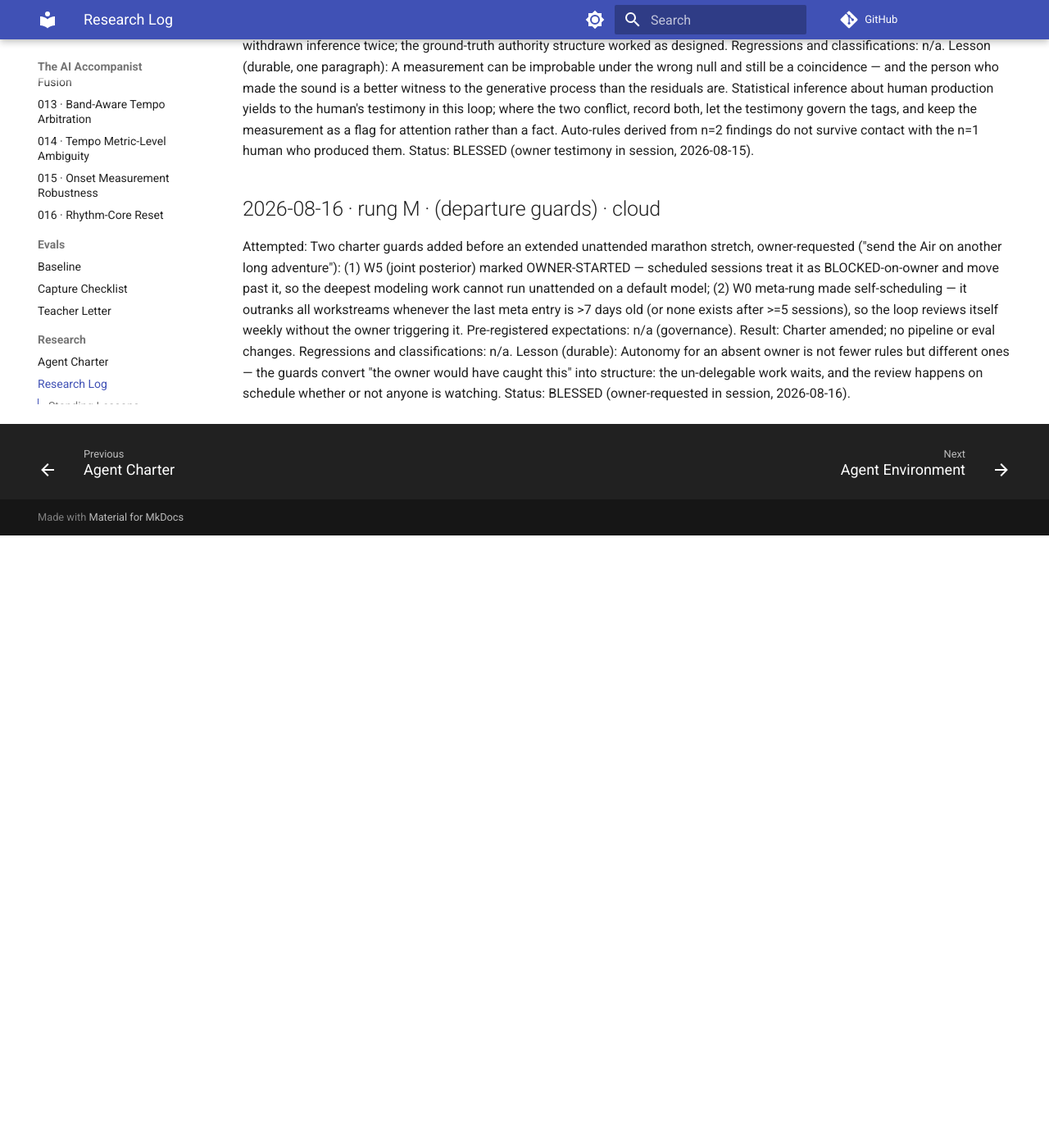
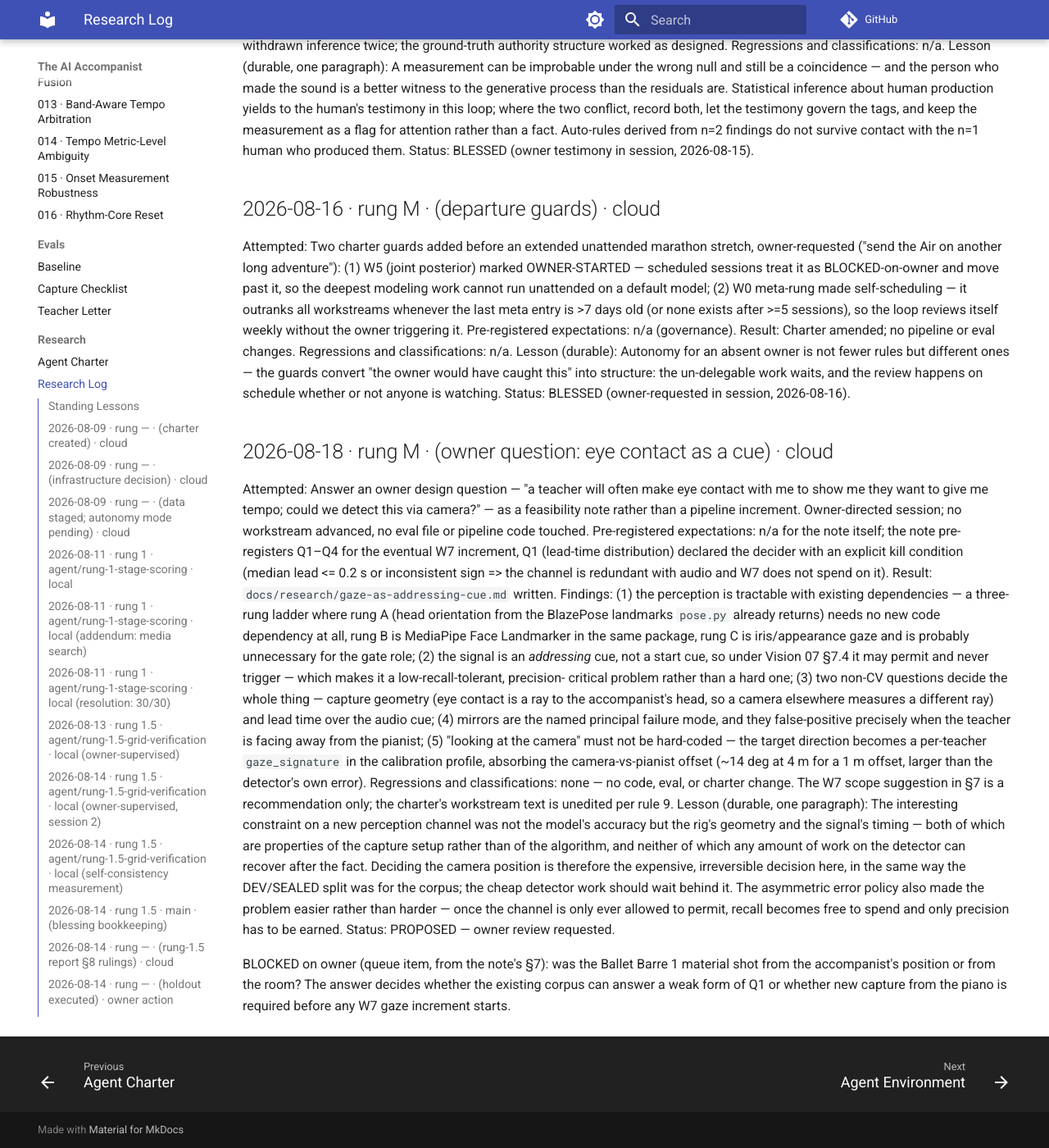
Before and after one commit to ben-juodvalkis/musical-perception, an MkDocs documentation site: the page built from docs/research/RESEARCH-LOG.md, in a window 1280 px wide and 1400 px high, scrolled down 19838 px. Shown: the whole window at 82% size. Built offline with MkDocs 1.6.1 and Material for MkDocs 9.7.7, drawn with Linux system fonts in a browser that asks for light colours; comment, search, counter and statistics services are not loaded; before the commit the page ends 20491 px from its top, so only the background shows below that.

Commit message:
docs: eye contact as an addressing cue — feasibility note for W7
Answers the owner design question about detecting a teacher's eye contact
as a tempo-giving signal. Positions it as an addressing cue that may
permit but never trigger (Vision 07 §7.4), lays out a three-rung detector
ladder needing no new dependencies, names mirrors and camera geometry as
the principal failure modes, and pre-registers Q1-Q4 with a kill
condition on lead time. No pipeline, eval, or charter change.

Co-Authored-By: Claude Opus 5 <noreply@anthropic.com>
Claude-Session: https://claude.ai/code/session_01K2qENS3a6v3pJcQxyYV3dS

```diff
--- a/docs/research/RESEARCH-LOG.md
+++ b/docs/research/RESEARCH-LOG.md
@@ -1307,3 +1307,53 @@ different ones — the guards convert "the owner would have caught this"
 into structure: the un-delegable work waits, and the review happens on
 schedule whether or not anyone is watching.
 Status: BLESSED (owner-requested in session, 2026-08-16).
+
+## 2026-08-18 · rung M · (owner question: eye contact as a cue) · cloud
+
+Attempted: Answer an owner design question — "a teacher will often make
+eye contact with me to show me they want to give me tempo; could we
+detect this via camera?" — as a feasibility note rather than a pipeline
+increment. Owner-directed session; no workstream advanced, no eval file
+or pipeline code touched.
+Pre-registered expectations: n/a for the note itself; the note
+pre-registers Q1–Q4 for the eventual W7 increment, Q1 (lead-time
+distribution) declared the decider with an explicit kill condition
+(median lead <= 0.2 s or inconsistent sign => the channel is redundant
+with audio and W7 does not spend on it).
+Result: `docs/research/gaze-as-addressing-cue.md` written. Findings:
+(1) the perception is tractable with existing dependencies — a three-rung
+ladder where rung A (head orientation from the BlazePose landmarks
+`pose.py` already returns) needs no new code dependency at all, rung B is
+MediaPipe Face Landmarker in the same package, rung C is iris/appearance
+gaze and is probably unnecessary for the gate role; (2) the signal is an
+*addressing* cue, not a start cue, so under Vision 07 §7.4 it may permit
+and never trigger — which makes it a low-recall-tolerant, precision-
+critical problem rather than a hard one; (3) two non-CV questions decide
+the whole thing — capture geometry (eye contact is a ray to the
+accompanist's head, so a camera elsewhere measures a different ray) and
+lead time over the audio cue; (4) mirrors are the named principal failure
+mode, and they false-positive precisely when the teacher is facing away
+from the pianist; (5) "looking at the camera" must not be hard-coded —
+the target direction becomes a per-teacher `gaze_signature` in the
+calibration profile, absorbing the camera-vs-pianist offset (~14 deg at
+4 m for a 1 m offset, larger than the detector's own error).
+Regressions and classifications: none — no code, eval, or charter change.
+The W7 scope suggestion in §7 is a recommendation only; the charter's
+workstream text is unedited per rule 9.
+Lesson (durable, one paragraph): The interesting constraint on a new
+perception channel was not the model's accuracy but the rig's geometry
+and the signal's timing — both of which are properties of the capture
+setup rather than of the algorithm, and neither of which any amount of
+work on the detector can recover after the fact. Deciding the camera
+position is therefore the expensive, irreversible decision here, in the
+same way the DEV/SEALED split was for the corpus; the cheap detector work
+should wait behind it. The asymmetric error policy also made the problem
+easier rather than harder — once the channel is only ever allowed to
+permit, recall becomes free to spend and only precision has to be earned.
+Status: PROPOSED — owner review requested.
+
+BLOCKED on owner (queue item, from the note's §7): was the Ballet Barre 1
+material shot from the accompanist's position or from the room? The
+answer decides whether the existing corpus can answer a weak form of Q1
+or whether new capture from the piano is required before any W7 gaze
+increment starts.
--- /dev/null
+++ b/docs/research/gaze-as-addressing-cue.md
@@ -0,0 +1,174 @@
+# Eye contact as an addressing cue — feasibility note
+
+**Date:** 2026-08-18
+**Status:** PROPOSED design note. No pipeline change; nothing here is
+measured yet. Owner question: *"A teacher will often make eye contact
+with me to show me they want to give me tempo. Could we detect this via
+camera?"*
+**Feeds:** W7 (pose/gesture channel prototyping),
+[Vision 07 §7.2](../vision/07-interaction-design.md) cue detection,
+[Vision 05 §5.6](../vision/05-perception-strategy.md) calibration profile.
+
+---
+
+## 1. The short answer
+
+Yes — the perception is tractable with off-the-shelf parts we already
+depend on, and it is a good fit for
+[Reframe 1](../vision/02-reframes.md) because eye contact is *already
+part of the room's protocol*: nobody is being asked to learn a new
+gesture. Two things decide whether it is worth building, and neither is
+a computer-vision problem:
+
+1. **Capture geometry.** "Eye contact with me" is a ray to the
+   accompanist's head. A camera anywhere else measures a different ray.
+   This constrains the rig, and it means **no clip in the current corpus
+   can validate the idea** unless it happened to be shot from the piano.
+2. **Lead time.** The signal is only useful if the eye contact *precedes*
+   the audible cue ("aaand—") by enough to arm on. If the two are
+   simultaneous, gaze adds little the audio channel does not already
+   carry; if it leads by 0.5–3 s, it is a genuine early warning and a
+   clean solution to the addressee problem.
+
+Both are answered by measurement on new capture, not by argument. §5
+pre-registers what to measure.
+
+## 2. What the signal actually is
+
+The teacher's eye contact does not mean "start playing." It means
+*"attend to me — what comes next is for you."* Placed in the
+[architecture](../vision/04-system-architecture.md), that is an
+**addressing signal**: it selects the accompanist as the addressee of the
+next few seconds of speech and gesture. The cue proper ("aaand—", the
+arm lift) still arrives afterward.
+
+That distinction sets its role, and the
+[asymmetric error policy](../vision/07-interaction-design.md) §7.4 makes
+it non-negotiable: **gaze may permit, never trigger.** It raises the
+prior on a following cue, it can move the system from ATTENDING to
+ARMED, and it can protect the grace rule for counting-over-music. It
+must never by itself produce a `start`. A camera artefact that starts
+the music is precisely the trust-destroying failure the whole policy is
+built to avoid.
+
+The corollary is a cheaper problem than it first appears: as a gate, the
+detector is allowed to miss. Recall can be sacrificed freely; precision
+cannot.
+
+## 3. Feasibility, rung by rung
+
+A three-rung ladder, each rung usable on its own, each needing no
+dependency we do not already declare (`mediapipe`, `opencv-python` under
+the `pose` extra):
+
+**Rung A — head orientation from existing pose output (zero new deps).**
+BlazePose already returns nose (0), eyes (1–6), ears (7–8) in the
+33-point topology `pose.py` extracts. Ear-visibility asymmetry plus the
+nose's horizontal offset between the ears gives a coarse yaw; shoulder
+line gives torso reference, so "head turned relative to body toward the
+piano" is computable today from `LandmarkTimeSeries`. Crude — roughly
+10–15° — but it is the component that survives distance, and at
+conversational eccentricities people turn the head, not just the eyes.
+
+**Rung B — head pose from MediaPipe Face Landmarker.** Same package, no
+new dependency: 478 landmarks and an optional 4×4 facial transformation
+matrix giving proper yaw/pitch/roll, real-time on CPU. This is the
+workhorse rung.
+
+**Rung C — iris/gaze refinement.** The Face Landmarker's iris points
+(and, if needed, an appearance-based gaze model) push angular error into
+the ~4–6° range under favorable conditions. Only worth it if rung B's
+precision proves insufficient.
+
+**What the geometry demands.** Angular error θ at distance *d* is a
+lateral error of *d*·tan θ: at 4 m, 5° ≈ 0.35 m and 12° ≈ 0.85 m. Piano
+to nearest dancer is typically well over 1.5 m, so even rung A plausibly
+separates "looking at the pianist" from "looking at the room" — but
+nothing separates the pianist from someone standing beside the piano.
+
+**What the optics demand.** Iris landmarks want an inter-ocular distance
+of roughly 40–50 px. At 4 m through a ~70° horizontal FOV lens the frame
+spans ~5.6 m, so a 16 cm face is ~55 px wide at 1080p — inter-ocular
+~30 px, marginal. The same lens at 4K gives ~110 px face width and
+~60 px inter-ocular, which works. So: **4K, or a narrower lens, if rung C
+is wanted.** Rung A/B tolerate 1080p.
+
+Temporally nothing is demanding: 15–30 fps is ample for events lasting
+0.5–2 s.
+
+## 4. The four things that will actually break it
+
+1. **Mirrors.** A studio has a mirrored wall. A teacher facing the mirror
+   — i.e. facing *away* from the pianist — produces a reflected face that
+   can read as looking straight at the camera. This is the most likely
+   source of false positives and it correlates with exactly the moment
+   the teacher is *not* addressing us. Mitigations: mask the mirror
+   polygon during install calibration; exploit that the reflected face is
+   at ~2× the path length and therefore smaller; treat two simultaneous
+   detections of the same identity as a mirror signature.
+2. **Who is looking.** A dancer looking at the pianist is not the
+   teacher. Needs teacher identification — enrolled face embedding at
+   calibration, or fusion with the teacher-mic stream (who is speaking),
+   or both.
+3. **Camera-vs-pianist offset.** A camera on the music desk still sits
+   maybe a metre from the accompanist's head; at 4 m that is ~14°, larger
+   than the detector's own error. **Do not hard-code "looking at the
+   camera."** Learn the target direction per teacher and per room from
+   shadow-mode samples — the same mechanism as `cue_signature` in
+   [Vision 05 §5.6](../vision/05-perception-strategy.md), stored as a
+   `gaze_signature` in the calibration profile. This turns the rig's
+   geometry from a constraint into a calibrated parameter, and it absorbs
+   per-teacher differences in how squarely they address the piano.
+4. **Dwell, not frames.** Incidental scanning glances are short.
+   Intentional address dwells. Threshold on sustained fixation (order
+   300–500 ms) with hysteresis, never on a single frame.
+
+## 5. What to measure first (pre-registration)
+
+The cheap experiment, on new shadow-mode capture with the camera on the
+piano:
+
+- **Q1 (the decider): lead-time distribution.** Time from eye-contact
+  onset to cue onset, per exercise. Prediction: median lead 0.5–3 s and
+  positive in ≥ 70% of exercises. If the median is ≤ 0.2 s or the sign is
+  inconsistent, the channel is redundant with audio and W7 should not
+  spend on it.
+- **Q2: precision at usable recall.** Report precision at the operating
+  point, plus **false-address events per class** as the headline (§7.4
+  asymmetry). Recall is reported, never optimized.
+- **Q3: rung A vs rung B.** Does the free head-orientation rung already
+  separate the classes? Prediction: rung A reaches usable precision for
+  the *gate* role; rung C is unnecessary.
+- **Q4: mirror false-positive rate**, measured explicitly rather than
+  assumed away.
+
+Ground truth is human, per the standing convention: the owner labels
+eye-contact intervals and marks which ones preceded a tempo-giving
+event. Agent-proposed labels ship `provisional` and gate nothing.
+
+## 6. Privacy
+
+Gaze work processes faces, which is a step beyond pose landmarks and
+must not widen scope by accident
+([Vision 07 §7.8](../vision/07-interaction-design.md)): teacher only;
+landmarks and derived angles retained, not frames; students explicitly
+out of analytic scope; face embeddings for teacher identification are
+calibration-profile data on-device, never uploaded. Frames retained only
+in shadow/benchmark mode under the existing consent regime.
+
+## 7. Recommendation
+
+Fold this into **W7** as its first increment rather than opening a new
+workstream, and do it in this order: capture geometry decided → Q1
+measured on a handful of exercises → only then any detector work beyond
+rung A. Rung A is a few hours on data that already exists in the right
+form; rungs B–C are only worth their cost if Q1 says the channel leads
+the audio.
+
+**BLOCKED on owner (queue item):** was the Ballet Barre 1 material shot
+from the accompanist's position, or from the room? If from the room, the
+answer is not "unusable" — head-orientation *relative to the teacher's
+own torso* and gaze toward a fixed room location are still measurable,
+and the corpus can answer a weaker version of Q1 (does the teacher orient
+toward one consistent off-camera location shortly before cueing?). But
+Q2 needs capture from the piano.
```
